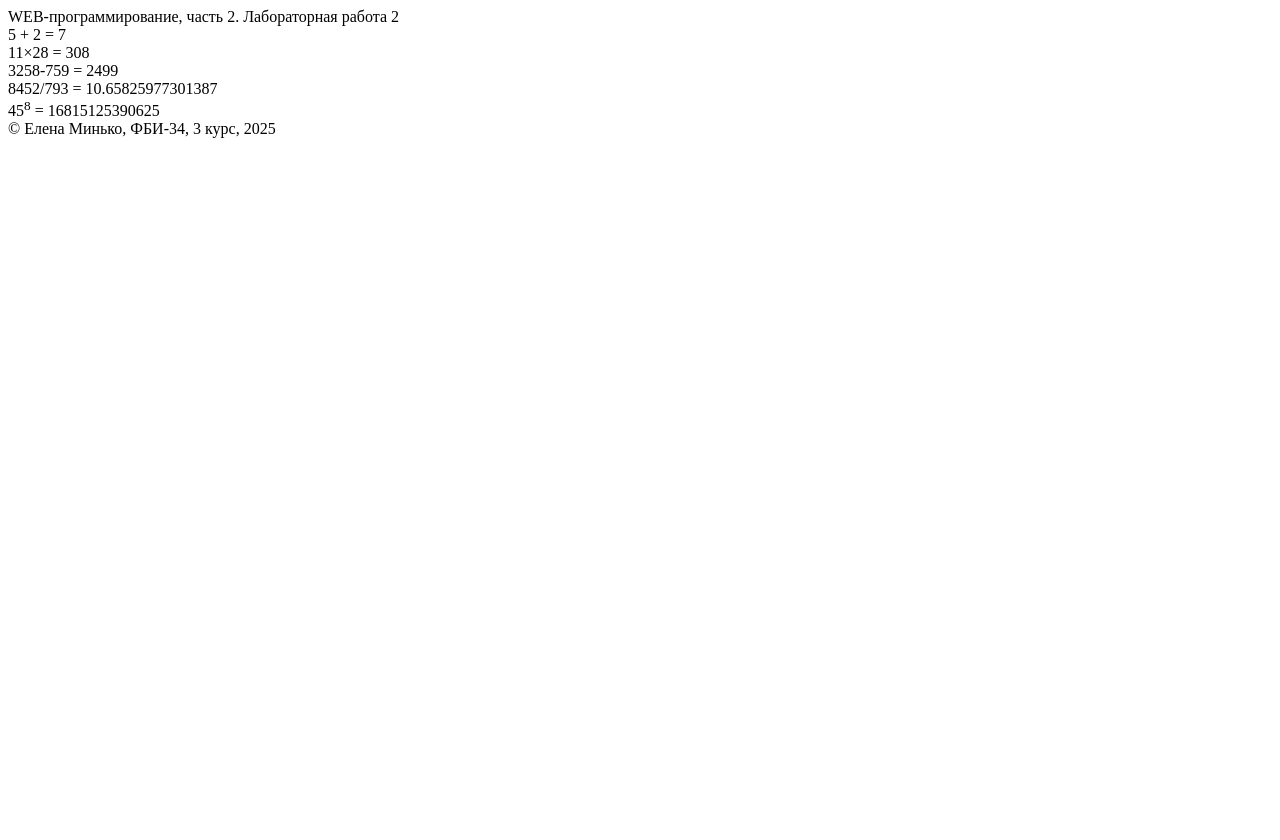
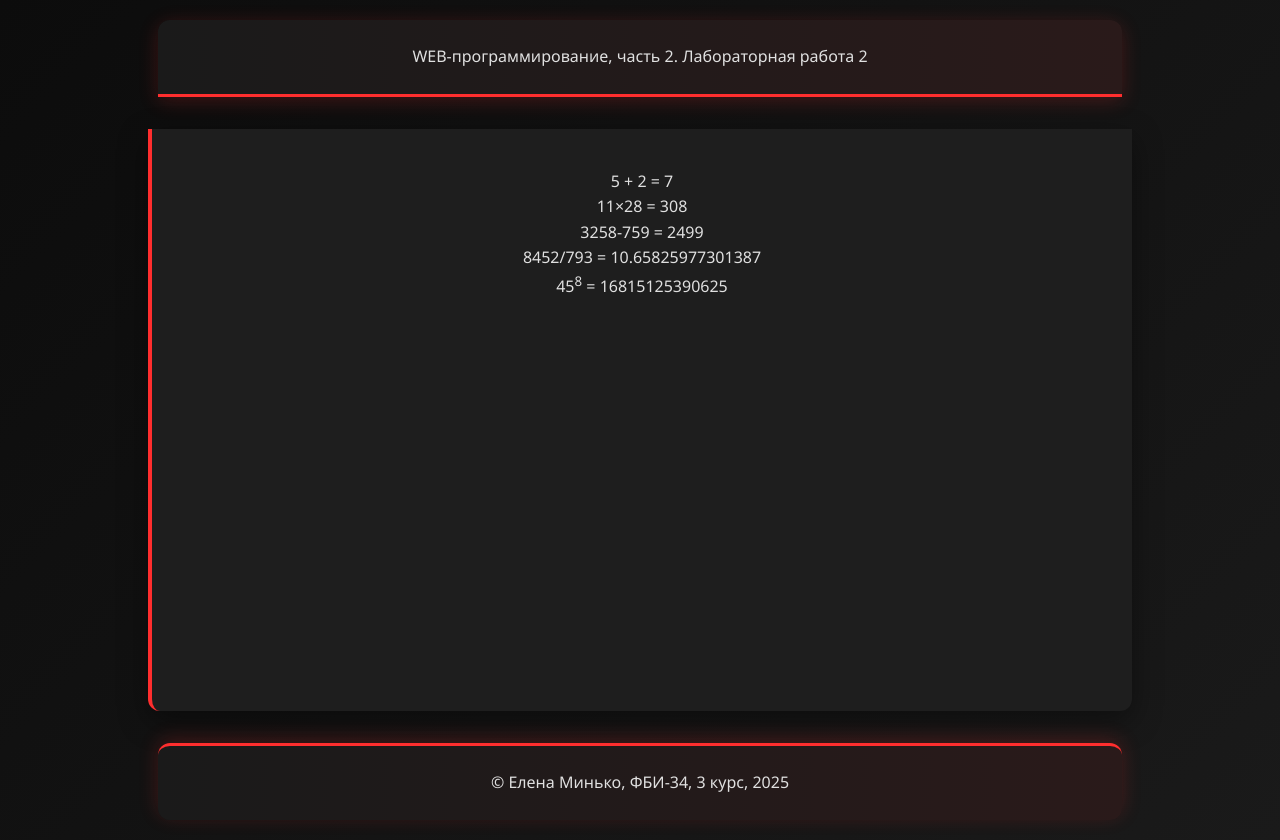
Before and after one commit to yaminjion/web-back-labs, a Flask app: page /lab2/example in a window 1280 px wide. Before the commit the page ends 138 px from the top, so only its background shows below. Run offline with Flask 3, Linux system fonts and the light colour scheme.

Commit message:
Подключение стилей

```diff
--- /dev/null
+++ b/static/main.css
@@ -0,0 +1,50 @@
+
+body {
+    background: linear-gradient(135deg, #0c0c0c 0%, #1a1a1a 100%);
+    color: #e0e0e0;
+    font-family: 'Segoe UI', Tahoma, Geneva, Verdana, sans-serif;
+    margin: 0;
+    padding: 20px;
+    line-height: 1.6;
+    min-height: 100vh;
+    display: flex;
+    flex-direction: column;
+    align-items: center;
+    justify-content: center;
+}
+
+header {
+    background: linear-gradient(to right, #1a1a1a 0%, #2a1a1a 100%);
+    padding: 1.5rem 2rem;
+    border-bottom: 3px solid #ff2e2e;
+    box-shadow: 0 4px 20px rgba(255, 46, 46, 0.2);
+    border-radius: 12px 12px 0 0;
+    width: 100%;
+    max-width: 900px;
+    text-align: center;
+    margin-bottom: 2rem;
+}
+
+main {
+    flex: 1;
+    padding: 2.5rem;
+    background: #1e1e1e;
+    border-radius: 0 0 12px 12px;
+    width: 100%;
+    max-width: 900px;
+    text-align: center;
+    box-shadow: 0 10px 30px rgba(0, 0, 0, 0.4);
+    border-left: 4px solid #ff2e2e;
+    margin-bottom: 2rem;
+}
+
+footer {
+    background: linear-gradient(to right, #1a1a1a 0%, #2a1a1a 100%);
+    padding: 1.5rem 2rem;
+    border-top: 3px solid #ff2e2e;
+    text-align: center;
+    border-radius: 12px;
+    width: 100%;
+    max-width: 900px;
+    box-shadow: 0 -4px 20px rgba(255, 46, 46, 0.2);
+}
--- a/templates/example.html
+++ b/templates/example.html
@@ -4,6 +4,7 @@
     <meta charset="UTF-8">
     <meta name="viewport" content="width=device-width, initial-scale=1.0">
     <title>{{name}}. Лабораторная работа {{lab_number}}</title>
+    <link rel="stylesheet" href="{{url_for('static', filename='main.css')}}">
 </head>
 <body>
     <header>
```
